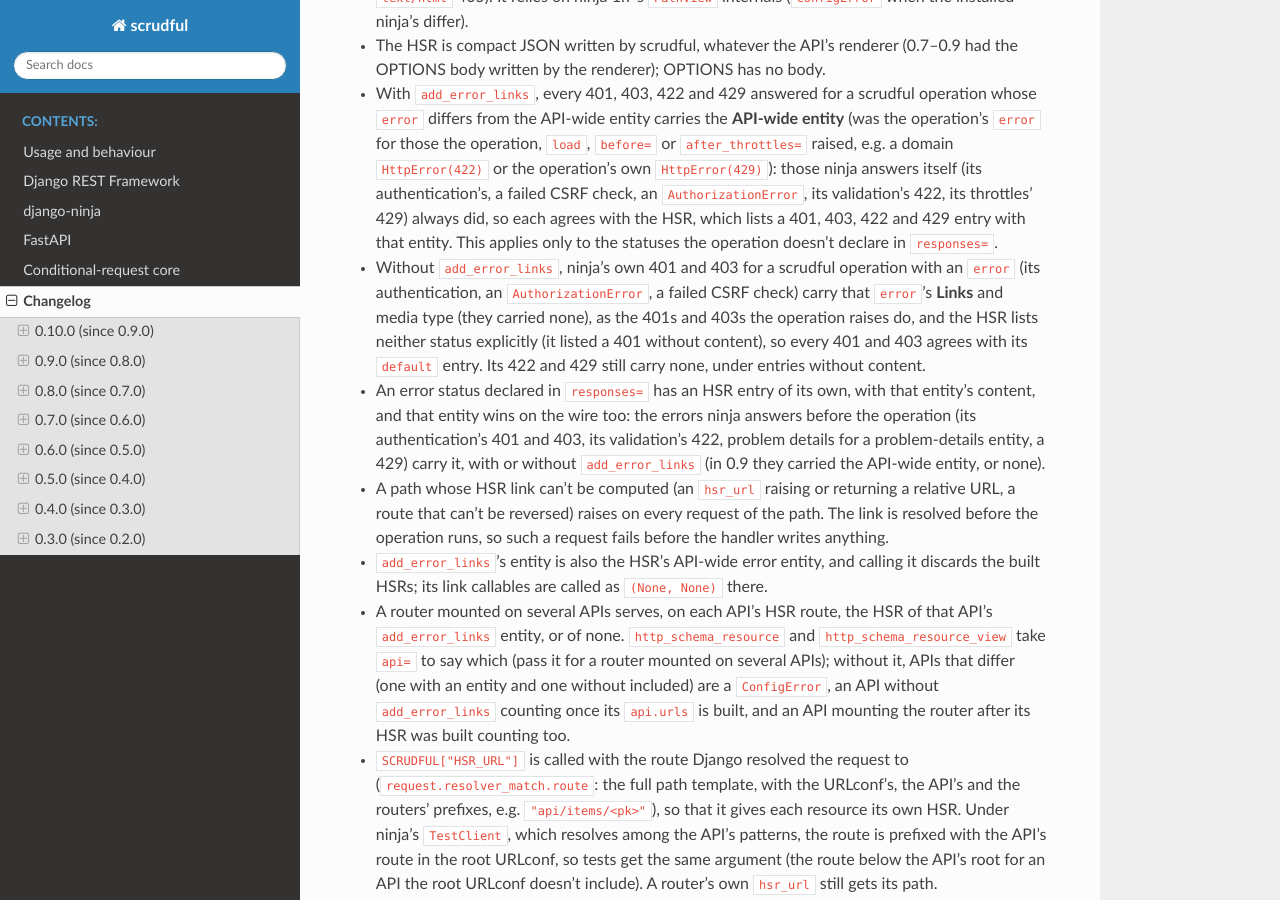
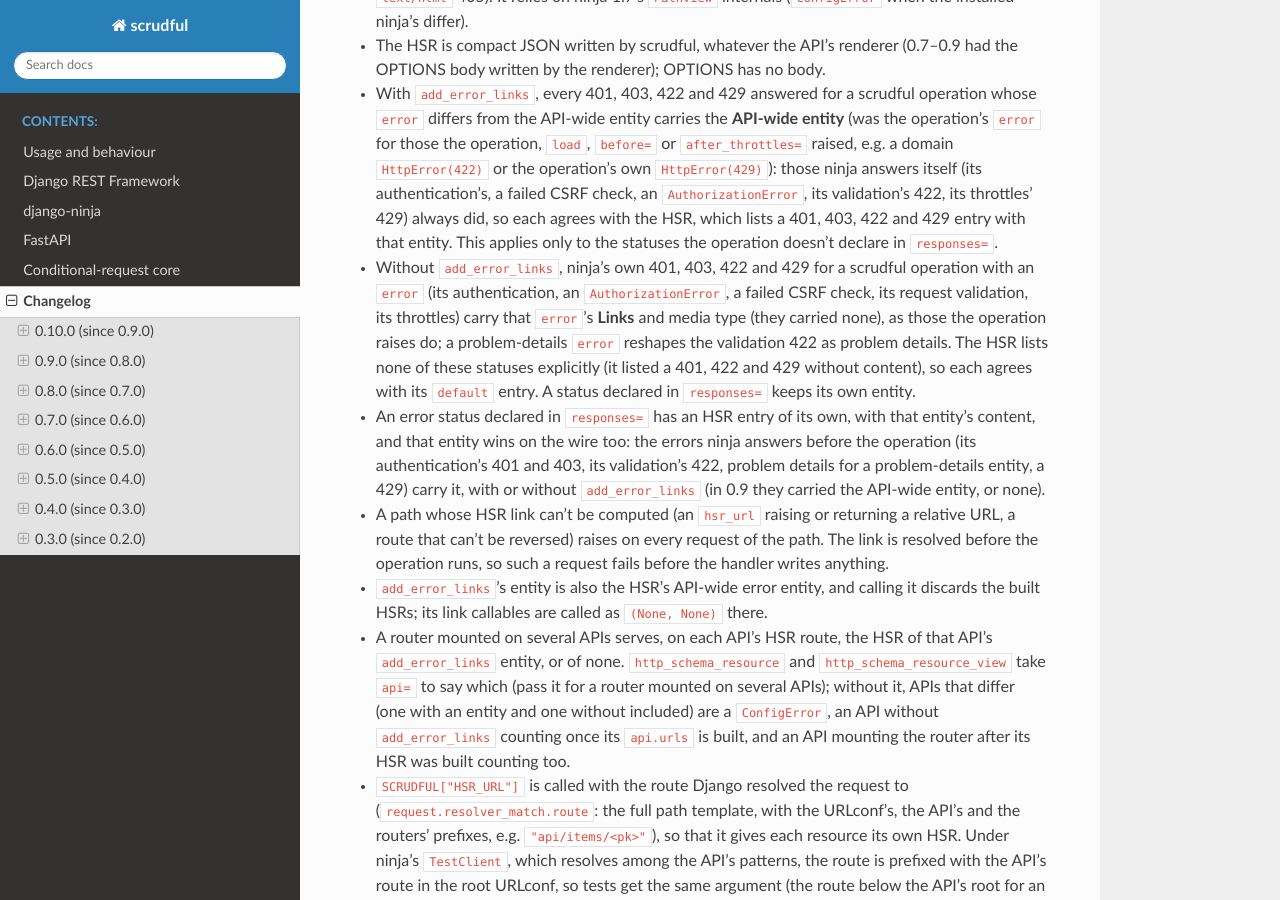
Before and after one commit to mimotoai/scrudful, a Sphinx documentation site: the page built from docs/source/changelog.rst, in a window 1280 px wide and 900 px high, scrolled down 3890 px. Built offline with Sphinx 7.4.7 and the Read the Docs theme 3.1.0, drawn with Linux system fonts in a browser that asks for light colours.

Commit message:
mr10 r2 C3 fix1: N5a: without an API-wide entity, ninja's 422 and 429 carry the operation's error too
An operation's own 422 or 429 carried its error= Links while the HSR listed
ninja's 422/429 without content. Without add_error_links, ninja's own 401,
403, 422 and 429 for an operation with error= now all carry it (a
problem-details error reshapes the validation 422), and the HSR describes
them under default. A status responses= declares keeps its entity.

Claude-Session: https://claude.ai/code/session_01SAZeWv3jW9kYJFL415oZPV

```diff
--- a/CHANGELOG.rst
+++ b/CHANGELOG.rst
@@ -215,13 +215,15 @@ Behaviour change (ninja)
   did, so each agrees with the HSR, which lists a 401, 403, 422 and 429
   entry with that entity. This applies only to the statuses the operation
   doesn't declare in ``responses=``.
-* Without ``add_error_links``, ninja's own 401 and 403 for a scrudful
-  operation with an ``error`` (its authentication, an ``AuthorizationError``,
-  a failed CSRF check) carry that ``error``'s **Links** and media type (they
-  carried none), as the 401s and 403s the operation raises do, and the HSR
-  lists neither status explicitly (it listed a 401 without content), so
-  every 401 and 403 agrees with its ``default`` entry. Its 422 and 429 still
-  carry none, under entries without content.
+* Without ``add_error_links``, ninja's own 401, 403, 422 and 429 for a
+  scrudful operation with an ``error`` (its authentication, an
+  ``AuthorizationError``, a failed CSRF check, its request validation, its
+  throttles) carry that ``error``'s **Links** and media type (they carried
+  none), as those the operation raises do; a problem-details ``error``
+  reshapes the validation 422 as problem details. The HSR lists none of
+  these statuses explicitly (it listed a 401, 422 and 429 without content),
+  so each agrees with its ``default`` entry. A status declared in
+  ``responses=`` keeps its own entity.
 * An error status declared in ``responses=`` has an HSR entry of its own,
   with that entity's content, and that entity wins on the wire too: the
   errors ninja answers before the operation (its authentication's 401 and
```
Also changed, not shown: docs/source/ninja.rst (+6 -5 lines), 4 other files.
